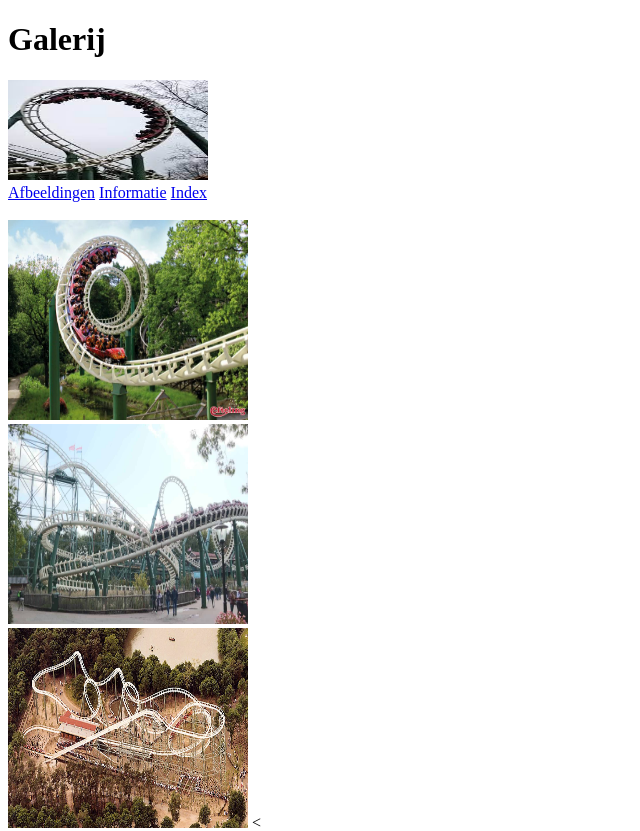
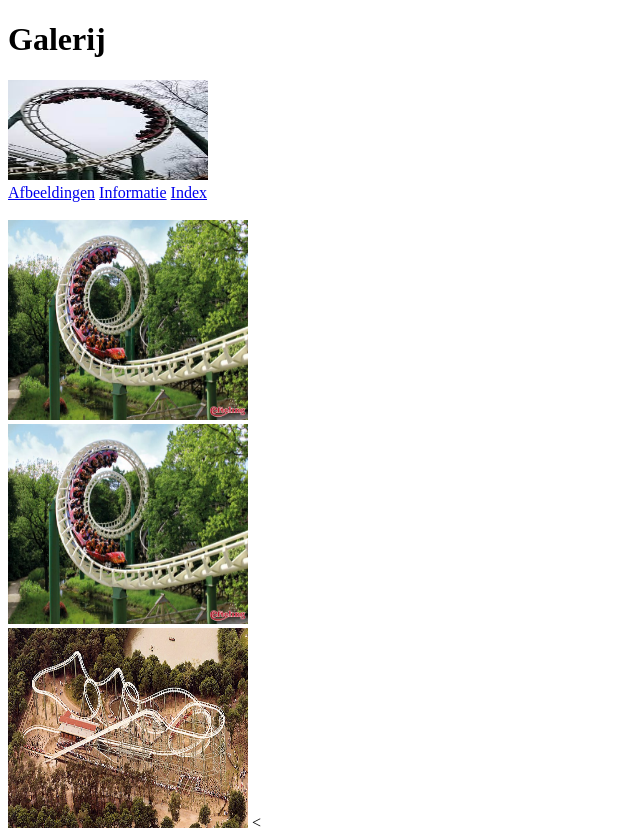
Before and after one commit to softwaredevelopernha/les9poging5, a plain HTML site: page galerij.html in a window 1280 px wide. Shown: the top 831 px of the page, without its empty margins (0-640 px from the left). Drawn offline with Linux system fonts and the light colour scheme.

Commit message:
Update galerij.html

```diff
--- a/galerij.html
+++ b/galerij.html
@@ -16,7 +16,7 @@
   <br>
 <img src="afbeeldingen/python2.jpg" width="240" height="200" alt="python 1">
 <br>
-<img src="afbeeldingen/python3.jpeg" width="240" height="200" alt="python 2">
+<img src="afbeeldingen/python2.jpg" width="240" height="200" alt="python 2">
 <br>
 <img src="afbeeldingen/python4.jpg" width="240" height="200" alt="python 3">
 <<br>
```
